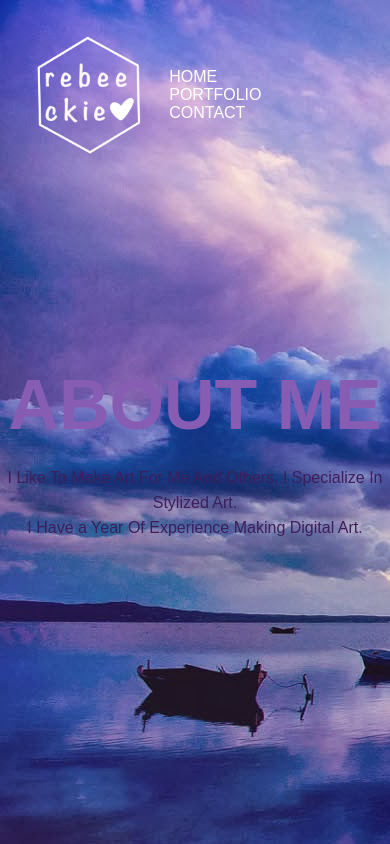
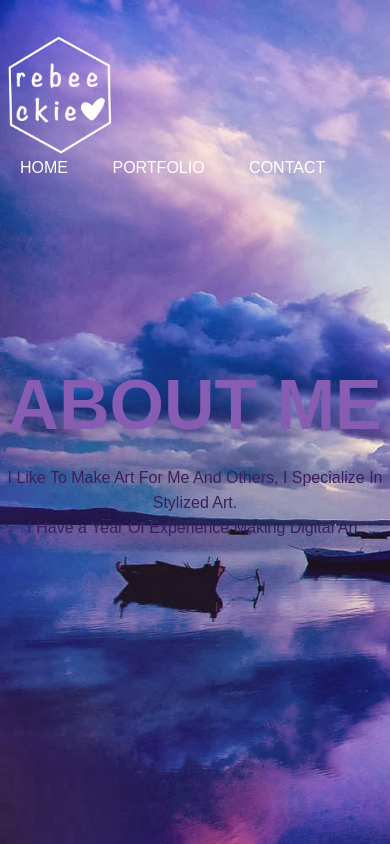
Before and after one commit to rebecca-cousin/my-website, a plain HTML site: page index.html in a window 390 px wide. Drawn offline with Linux system fonts and the light colour scheme.

Commit message:
Add files via upload

```diff
--- a/CSS/style.css
+++ b/CSS/style.css
@@ -18,6 +18,8 @@
 
 .background_image{
     background-image: url('../img/bgi.jpg');
+    background-repeat: no-repeat;
+    background-size: cover;
 }
 
 .navbar{
@@ -88,12 +90,12 @@ line-height: 25px;
 color: #3c1f5b;
  }
 
- @media only screen and (max-width: 400px){
-    .banner{
-        width: 100%;
-        height: 100vh;
-        background-image: linear-
-        gradient(rgba(0,0,0,0.75) rgba(0,0,0,0.75));
-        background-clip: cover;
-        background-position: center;
- }
+ @media only screen and (max-width: 768px) {
+    .navbar{
+        display: block;
+    width: 100%;
+
+
+
+    }
+}
--- a/CSS2/contact.css
+++ b/CSS2/contact.css
@@ -18,6 +18,8 @@
 
 .background_image{
     background-image: url('../img/bgi4.jpg');
+    background-repeat: no-repeat;
+    background-size: cover;
 }
 
 .navbar{
@@ -87,3 +89,17 @@ font-weight: 100;
 line-height: 25px;
 color: #3c1f5b;
  }
+
+@media only screen and (max-width: 768px) {
+.navbar{
+    display: block;
+width: 100%;
+
+
+
+}
+.background_image{
+    background-image: url('../img/bgi4.jpg');
+    width: 100%;
+}
+}
```
